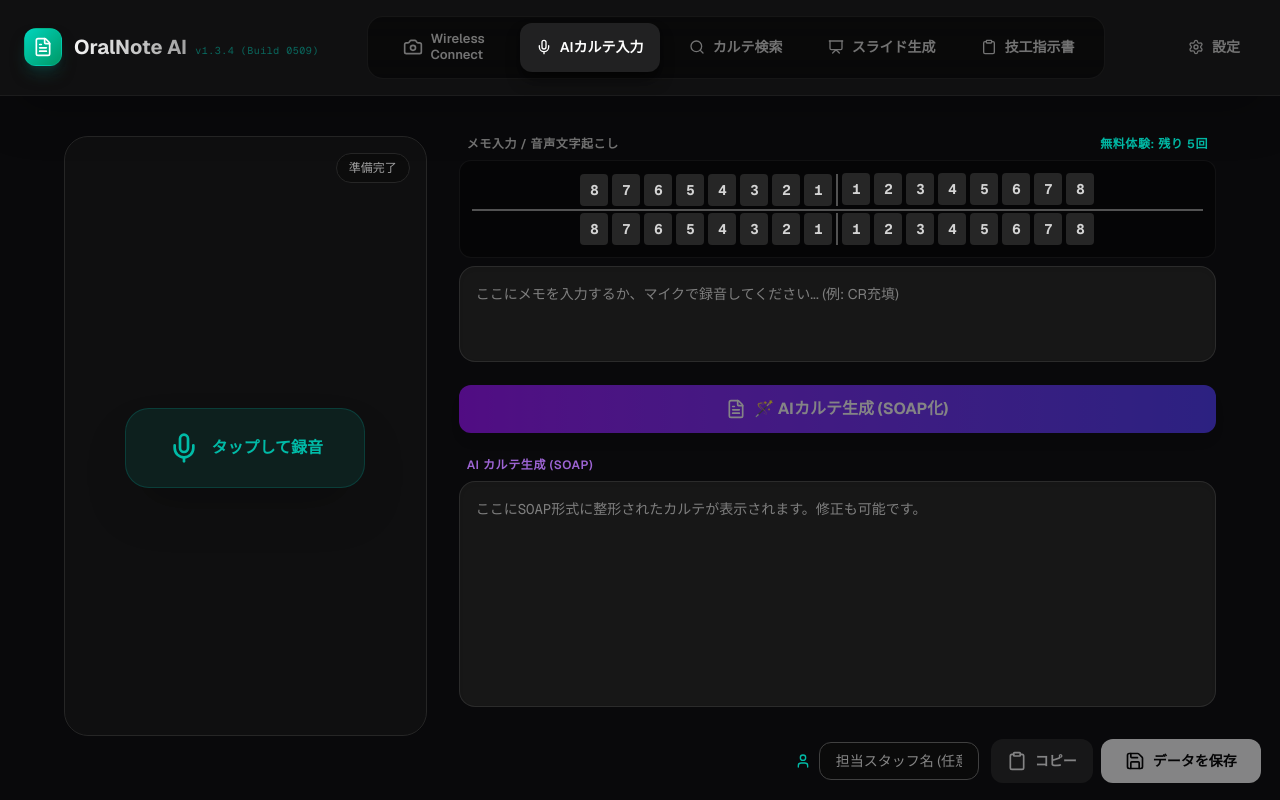
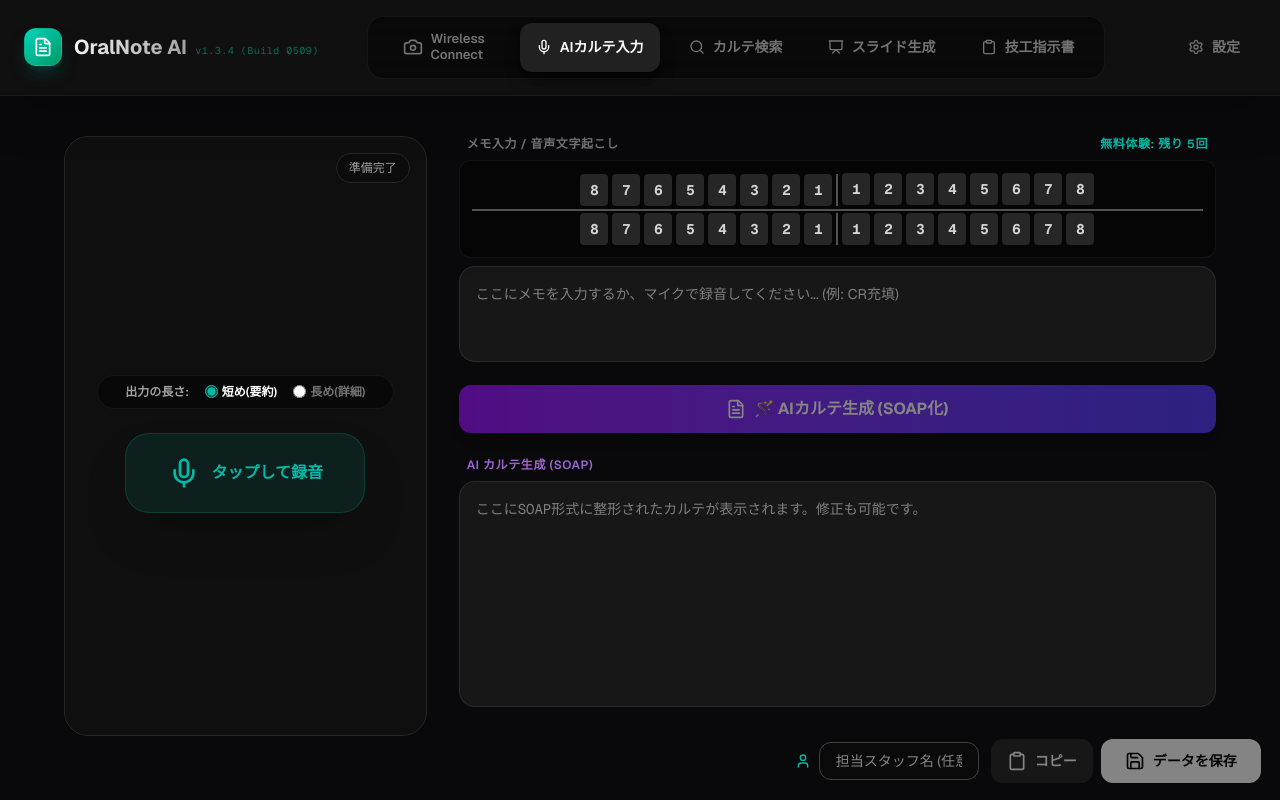
Before and after one commit to oralphotograph-matsushima/dental_os, a Next.js app: page / in a window 1280 px wide. Built offline with nearby package versions, Linux system fonts and the light colour scheme.

Commit message:
Personar特化

```diff
--- a/src/app/api/soap/route.ts
+++ b/src/app/api/soap/route.ts
@@ -21,8 +21,8 @@
    - N）：次回以降の治療計画や予定（例：1ヶ月後問題なければCADインレー印象など）。
    ※ A(Assessment)とP(Plan)は記載せず、必ず上記の「治療内容」「S」「O」「N）」のフォーマットを使用してください。
 
-3. 出力のフォーマットに関する絶対ルール（コンパクト化）：
-   - 見出しのマークダウン（#）や、項目間の空行（改行スペース）は一切入れず、極力コンパクトに詰めて出力してください。
+3. 出力のフォーマットに関する絶対ルール：
+   - 見出しのマークダウン（#）や、項目間の空行（改行スペース）は一切入れず、極力詰めて出力してください。
    - カルテモードの例：
 治療内容：〜〜〜
 S：〜〜〜
@@ -53,7 +53,7 @@
 
 export async function POST(request: Request) {
   try {
-    const { text, customTerms } = await request.json();
+    const { text, customTerms, outputLength } = await request.json();
 
     if (!text) {
       return NextResponse.json({ error: "No text provided" }, { status: 400 });
@@ -63,6 +63,14 @@
     const dateStr = now.toISOString().split("T")[0].replace(/-/g, "").substring(2);
 
     let systemContent = DENTAL_SOAP_PROMPT + `\n【本日の日付】: ${dateStr}`;
+
+    // 出力長に応じた指示の追加
+    if (outputLength === "long") {
+      systemContent += "\n\n【出力の長さに関する指示】: 入力された音声のディテールや熱量（細かい説明、雑談に近い補足、詳細な状態説明など）を一切カットせず、すべてカルテ上の適切な項目（OやSなど）に詳細に盛り込んでください。要約しすぎないことが極めて重要です。";
+    } else {
+      systemContent += "\n\n【出力の長さに関する指示】: 冗長な表現は省き、要点のみを極力コンパクトにまとめて要約して出力してください。";
+    }
+
     if (customTerms) {
       systemContent += `\n\n【クリニック固有の専門用語・略語リスト】\n以下の用語・略語を優先して使用・解釈してください：\n${customTerms}\n`;
     }
--- a/src/app/page.tsx
+++ b/src/app/page.tsx
@@ -42,6 +42,7 @@
   const [status, setStatus] = useState<"idle" | "recording" | "transcribing" | "formatting" | "saving" | "saved" | "error">("idle");
   const [transcribedText, setTranscribedText] = useState("");
   const [soapText, setSoapText] = useState("");
+  const [outputLength, setOutputLength] = useState<"short" | "long">("short");
   const [patientInfo, setPatientInfo] = useState("");
   const [savedPath, setSavedPath] = useState("");
   const [errorMessage, setErrorMessage] = useState("");
@@ -449,7 +450,7 @@
       const soapRes = await fetch("/api/soap", {
         method: "POST",
         headers: { "Content-Type": "application/json" },
-        body: JSON.stringify({ text, customTerms: termsString }),
+        body: JSON.stringify({ text, customTerms: termsString, outputLength }),
       });
       const soapData = await soapRes.json();
       if (!soapRes.ok) throw new Error(soapData.error || "SOAP formatting failed");
@@ -786,6 +787,17 @@
                     Wireless Connect
                   </h2>
                   <p className="text-neutral-400 mt-2">カメラから直接PCへ写真を同期します</p>
+
+                  {/* アプリ版専用警告 */}
+                  {typeof window !== 'undefined' && !window.location.hostname.includes('localhost') && !window.location.hostname.match(/^(192\.168\.|10\.|172\.(1[6-9]|2[0-9]|3[0-1])\.)/) && (
+                    <div className="mt-4 p-3 bg-amber-500/10 border border-amber-500/50 rounded-xl flex items-start gap-2 text-amber-500 text-sm max-w-xl animate-in fade-in slide-in-from-top-4">
+                      <AlertTriangle className="w-5 h-5 flex-shrink-0 mt-0.5" />
+                      <div>
+                        <strong>【ご注意】この機能はWeb版では動作しません</strong><br />
+                        カメラから直接写真を受信するには、クリニックのメインPCにインストールした「アプリ版（ローカル環境）」をご利用ください。
+                      </div>
+                    </div>
+                  )}
                 </div>
 
                 <div className="flex flex-col sm:flex-row items-center gap-4 w-full md:w-auto">
@@ -886,6 +898,31 @@
                     <><CheckCircle2 className="w-3 h-3 text-emerald-400" /><span className="text-emerald-400">保存完了</span></>
                   )}
                   {status === "error" && <span className="text-red-500">エラー</span>}
+                </div>
+
+                {/* 文字数（出力長）切り替えトグル */}
+                <div className="flex w-full items-center justify-center gap-4 text-xs font-semibold px-4 py-2 bg-black/40 rounded-full border border-white/5 mt-4">
+                  <span className="text-neutral-400">出力の長さ:</span>
+                  <label className="flex items-center gap-1 cursor-pointer">
+                    <input
+                      type="radio"
+                      name="outputLength"
+                      checked={outputLength === 'short'}
+                      onChange={() => setOutputLength('short')}
+                      className="accent-teal-500"
+                    />
+                    <span className={outputLength === 'short' ? 'text-white' : 'text-neutral-500'}>短め(要約)</span>
+                  </label>
+                  <label className="flex items-center gap-1 cursor-pointer">
+                    <input
+                      type="radio"
+                      name="outputLength"
+                      checked={outputLength === 'long'}
+                      onChange={() => setOutputLength('long')}
+                      className="accent-teal-500"
+                    />
+                    <span className={outputLength === 'long' ? 'text-white' : 'text-neutral-500'}>長め(詳細)</span>
+                  </label>
                 </div>
 
                 <button
```
